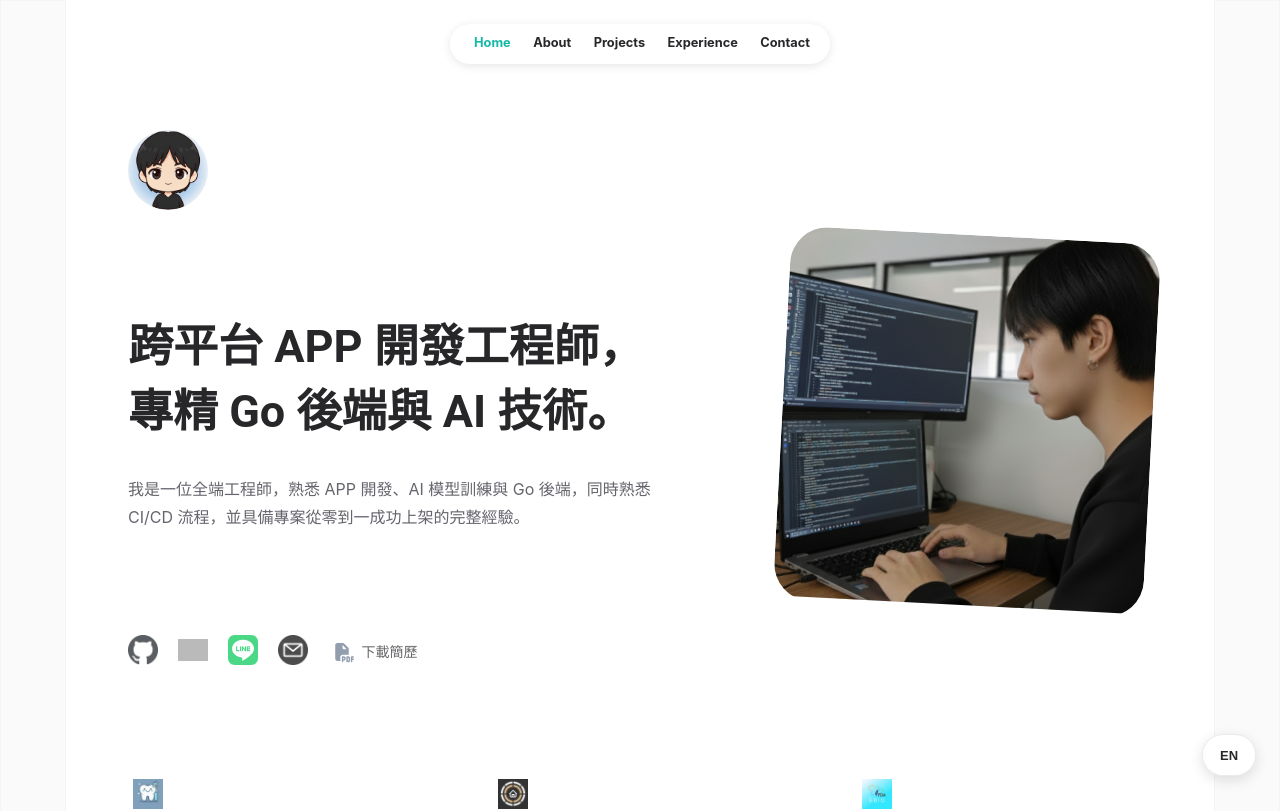
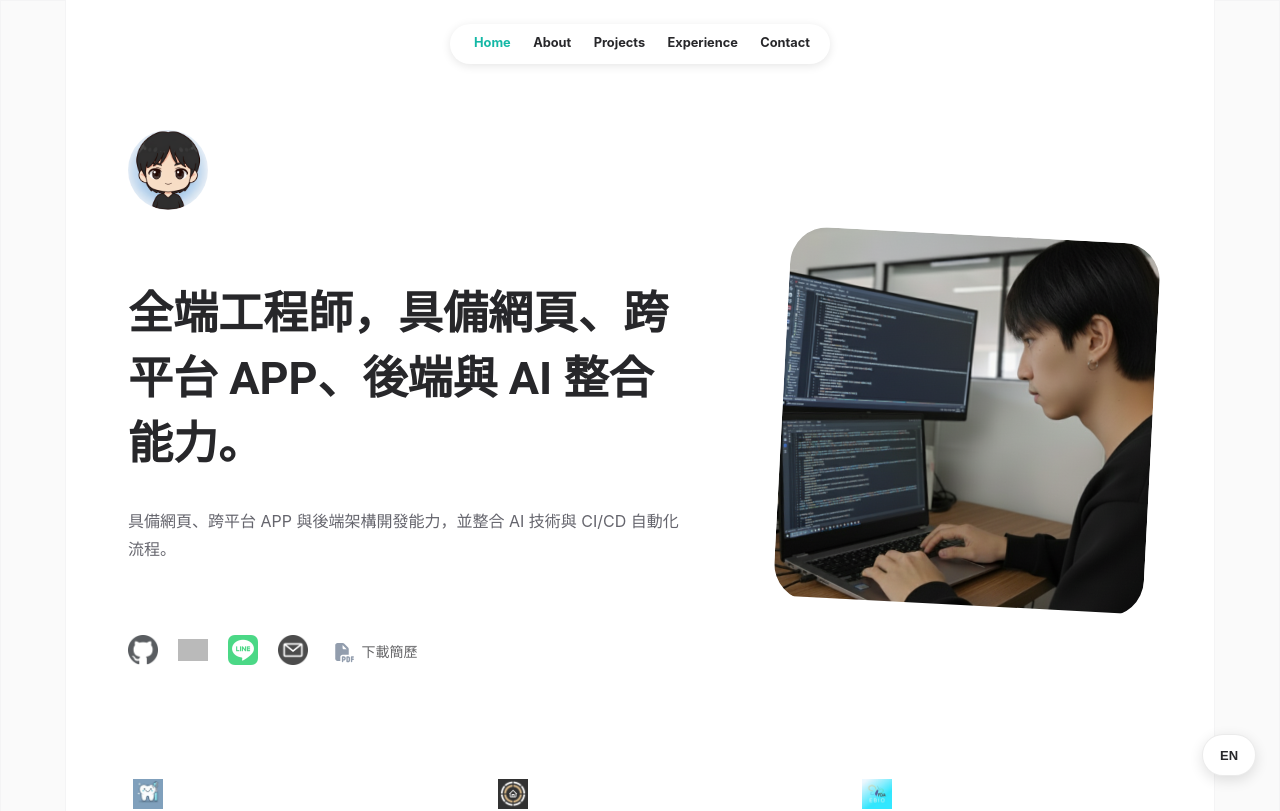
Before and after one commit to kevin880701/kevin880701.github.io, a React (Create React App) app: page /zh-TW in a window 1280 px wide. Shown: the top 811 px of the page. Built offline with nearby package versions, Linux system fonts and the light colour scheme; grey boxes are pictures that could not be loaded.

Commit message:
[mod] 調整首頁文案

```diff
--- a/src/data/user.js
+++ b/src/data/user.js
@@ -45,9 +45,9 @@ const INFO = {
 	],
 
 	homepage: {
-		title: "跨平台 APP 開發工程師，專精 Go 後端與 AI 技術。",
+		title: "全端工程師，具備網頁、跨平台 APP、後端與 AI 整合能力。",
 		description:
-			"我是一位全端工程師，熟悉 APP 開發、AI 模型訓練與 Go 後端，同時熟悉 CI/CD 流程，並具備專案從零到一成功上架的完整經驗。",
+			"具備網頁、跨平台 APP 與後端架構開發能力，並整合 AI 技術與 CI/CD 自動化流程。",
 	},
 
 	experience: {
--- a/src/i18n/translations/en.js
+++ b/src/i18n/translations/en.js
@@ -45,9 +45,9 @@ const en = {
 		],
 
 		homepage: {
-			title: "Cross-Platform Mobile App Developer, specialized in Go Backend and AI Technologies.",
+			title: "Full-Stack Engineer with experience across Web, Cross-Platform Mobile Apps, Backend, and AI integration.",
 			description:
-				"I am a full-stack developer skilled in Mobile App Development, AI model training, and Go backend. I am also familiar with CI/CD processes and have complete experience in launching projects from scratch.",
+				"Skilled in Web, cross-platform mobile apps, and backend architecture development, integrated with AI technologies and CI/CD automated workflow practices.",
 		},
 
 		experience: {
--- a/src/i18n/translations/zh-TW.js
+++ b/src/i18n/translations/zh-TW.js
@@ -46,9 +46,9 @@ const zhTW = {
 		],
 
 		homepage: {
-			title: "跨平台 APP 開發工程師，專精 Go 後端與 AI 技術。",
+			title: "全端工程師，具備網頁、跨平台 APP、後端與 AI 整合能力。",
 			description:
-				"我是一位全端工程師，熟悉 APP 開發、AI 模型訓練與 Go 後端，同時熟悉 CI/CD 流程，並具備專案從零到一成功上架的完整經驗。",
+				"具備網頁、跨平台 APP 與後端架構開發能力，並整合 AI 技術與 CI/CD 自動化流程。",
 		},
 
 		experience: {
```
Also changed, not shown: 2 other files (tests, documents, lock files or other folders). Lines whose indentation alone changed are shown as unchanged.
